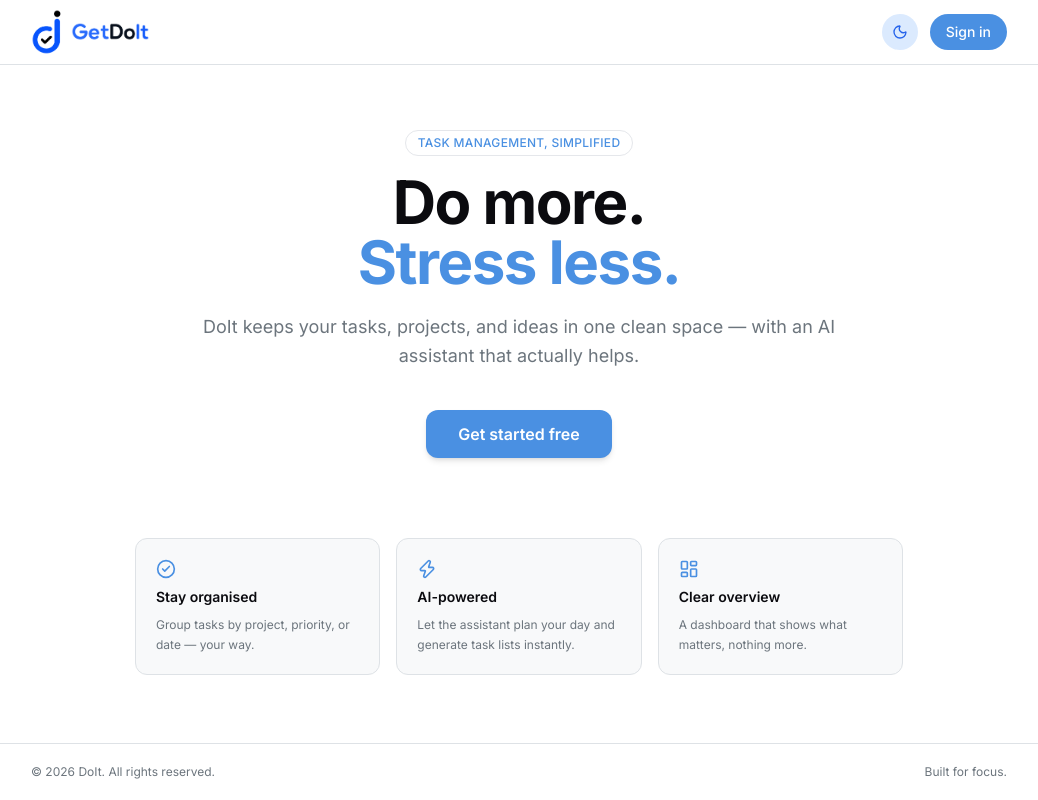
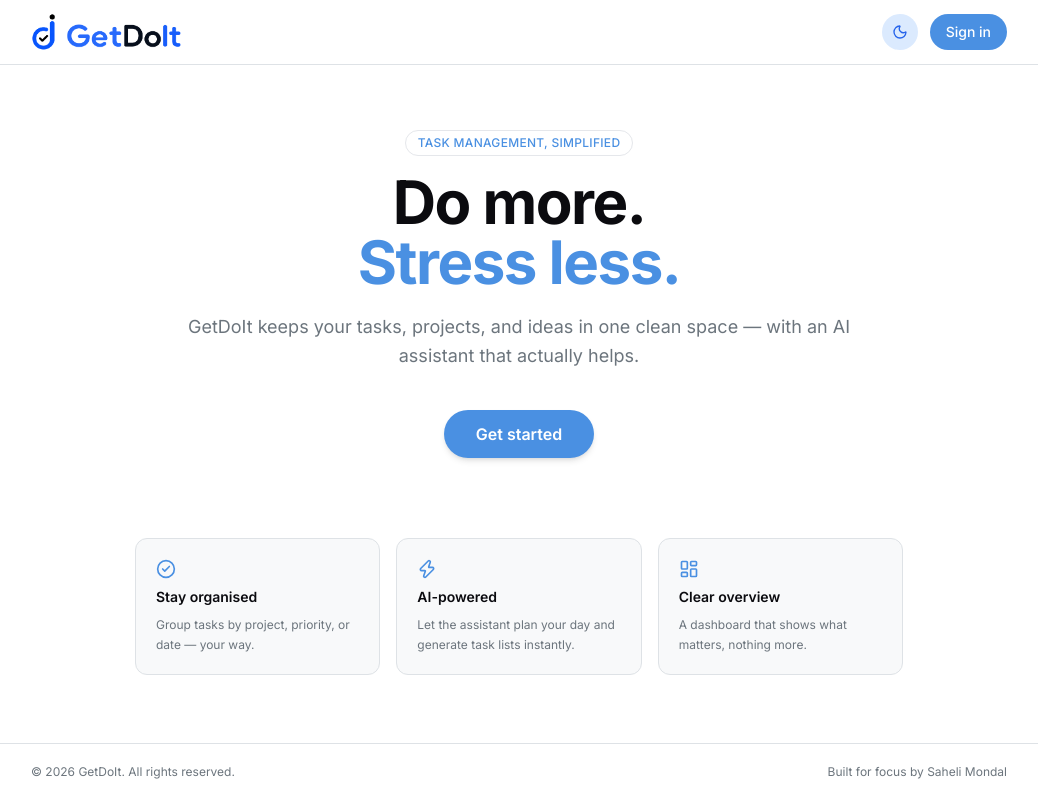
Before and after one commit to Saheli-M01/doIt_frontend, a Next.js app: page / in a window 1280 px wide. Shown: the whole page, without its empty margins (121-1159 px from the left). Built offline with nearby package versions, Linux system fonts and the light colour scheme.

Commit message:
Fix: logo position and Add: portfolio link in footer

```diff
--- a/app/components/ThemedLogo.tsx
+++ b/app/components/ThemedLogo.tsx
@@ -13,21 +13,21 @@ export function ThemedLogo() {
   const isDark = theme === "dark";
 
   return (
-    <div className="flex items-center gap-2">
+    <div className="flex items-end gap-2 ">
       {/* Logo */}
       <Image
         src={isDark ? "/logo_light.png" : "/logo_dark.png"}
-        alt="DoIt Logo"
-        width={32}
-        height={32}
+        alt="GetDoIt Logo"
+        width={26}
+        height={26}
         priority
       />
 
       {/* Brand */}
       <Image
         src={isDark ? "/brand_light.png" : "/brand_dark.png"}
-        alt="DoIt Brand"
-        width={80}
+        alt="GetDoIt Brand"
+        width={120}
         height={0}
         style={{ height: "auto" }}
         priority
--- a/app/page.tsx
+++ b/app/page.tsx
@@ -73,15 +73,15 @@ export default function Home() {
           </h1>
 
           <p className="text-lg text-foreground-muted mb-10 leading-relaxed">
-            DoIt keeps your tasks, projects, and ideas in one clean space —
+            GetDoIt keeps your tasks, projects, and ideas in one clean space —
             with an AI assistant that actually helps.
           </p>
 
           <Link
             href="/auth/login"
-            className="inline-block px-8 py-3 rounded-xl bg-primary text-white font-semibold text-base hover:bg-primary-dark transition-colors duration-200 shadow-md hover:shadow-lg"
+            className="inline-block px-8 py-3 rounded-full bg-primary text-white font-semibold text-base hover:bg-primary-dark transition-colors duration-200 shadow-md hover:shadow-lg"
           >
-            Get started free
+            Get started
           </Link>
         </div>
 
@@ -103,8 +103,8 @@ export default function Home() {
       {/* ── Footer ── */}
       <footer className="border-t border-border mt-3">
         <div className="max-w-5xl mx-auto px-6 h-14 flex items-center justify-between text-xs text-foreground-muted">
-          <span>© {new Date().getFullYear()} DoIt. All rights reserved.</span>
-          <span>Built for focus.</span>
+          <span>© {new Date().getFullYear()} GetDoIt. All rights reserved.</span>
+          <span className="text-xs text-foreground-muted">Built for focus by <Link href="https://sahelimondal.in" target="_blank" className="hover:text-primary">Saheli Mondal</Link></span>
         </div>
       </footer>
     </div>
```
